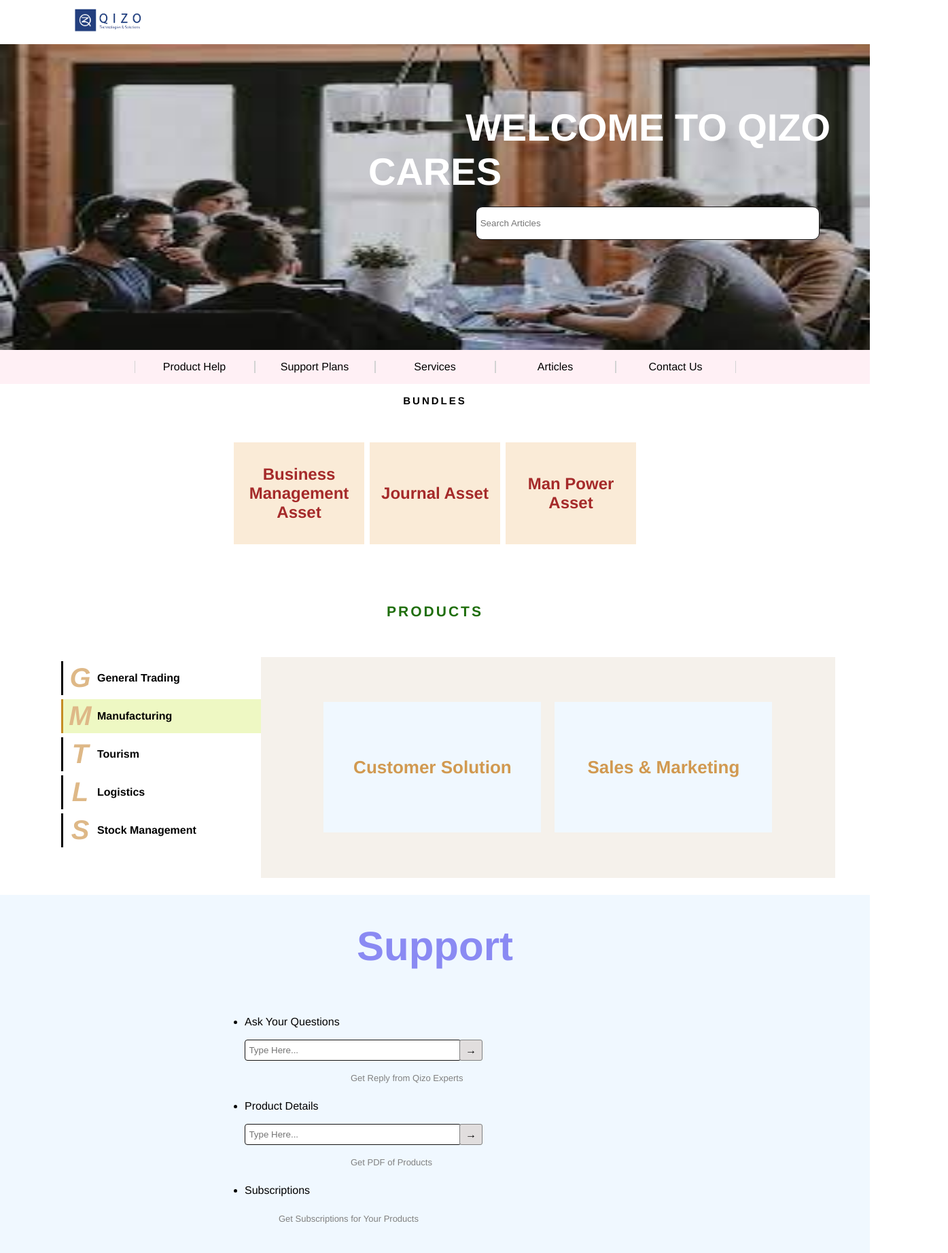
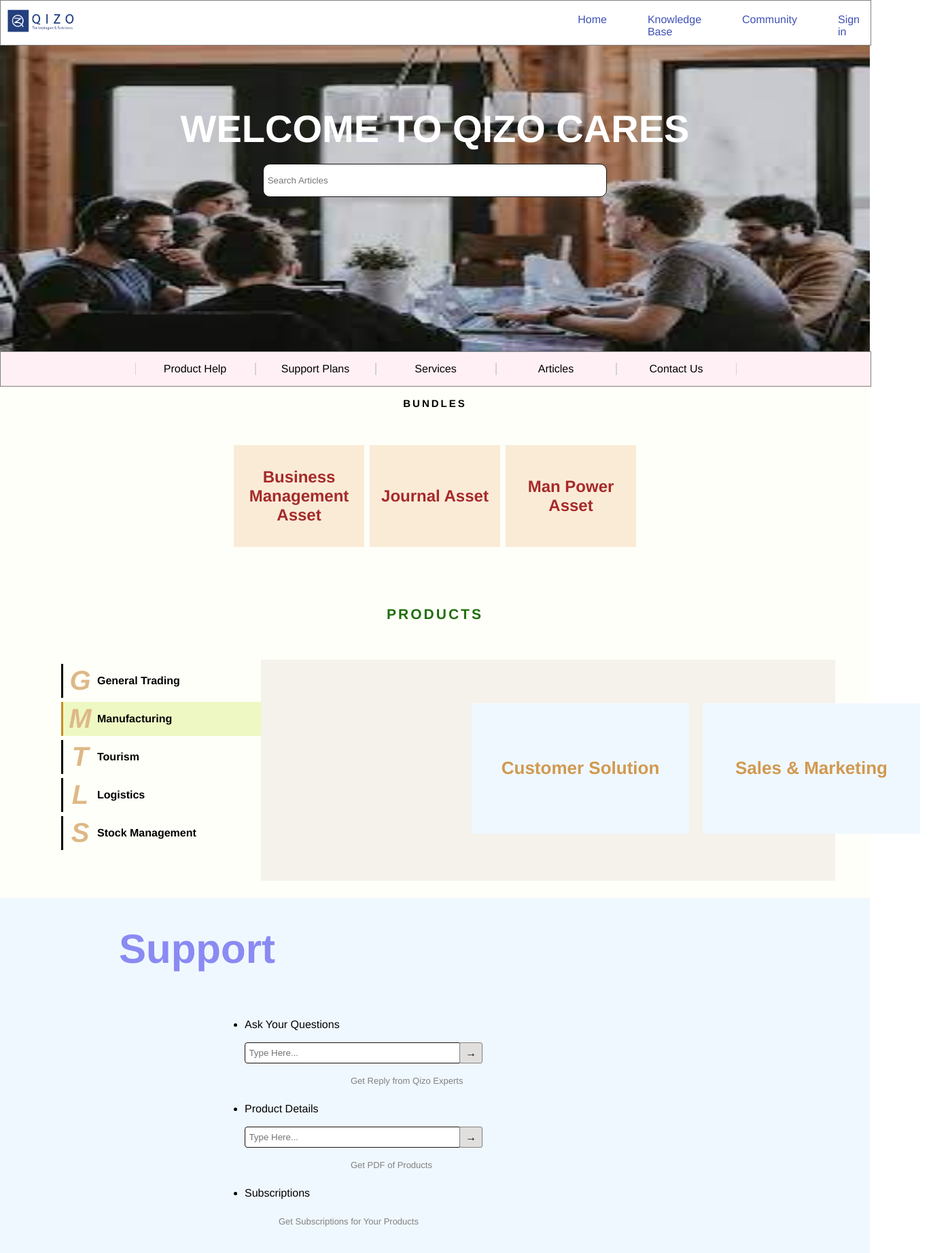
Before and after one commit to labeebalabi/qizosite, a plain HTML site: page s1.html in a window 1280 px wide. Shown: the top 1844 px of the page at 68% size, 1395 px wide, since content can reach past the window. Drawn offline with Linux system fonts and the light colour scheme.

Commit message:
signup page updated . alignment of pages changed .

```diff
--- a/customerstyle.css
+++ b/customerstyle.css
@@ -6,16 +6,22 @@
     width: 100%;
     height: 50px;
     border: 0.5px solid gray;
-
+    display: flex;
+}
+#mainbody{
+    background: #fbf3ea;
+    margin-top: -51px;
 }
 .menuitems{
+    display: flex;
     width: 100px;
     position: relative;
     text-align: center;
-   font-size: 14px;
-
+    font-size: 14px;
+    /* border: solid; */
     float: left;
     height: 100%;
+    /* padding-left: 48px; */
 }
 .menulink{
     text-decoration: none;
@@ -32,7 +38,10 @@
     float: left;
     height: 100%;
     /* border: solid; */
-    left: 60.6%;
+    /* left: 60.6%; */
+    justify-content: end;
+    display: flex;
+    flex-grow: 1;
 }
 .searchicon{
     width: 30px;
@@ -63,6 +72,7 @@
 .one{
     width: 100%;
     height: 30%;
+    display: flex;
 
     position: relative;
     text-align: center;
@@ -73,17 +83,20 @@
     height: fit-content;
     float: left;
     padding: 50px;
+    flex-grow: 1;
 }
 .custoname{
     width: 220px;
     height: 50px;
     color: brown;
     /* border: solid; */
-    float: left;
+    text-align: left;
     font-size: 30px;
     font-style: italic;
     font-weight: bold;
-    margin-top: 52px;
+    margin: 52px 0px;
+    flex-grow: 1;
+
 }
 .two{
 
@@ -170,3 +183,19 @@
 
     float: left;
 }
+
+a.lin:active{
+    background-color: aqua;
+}
+
+
+.stickynav{
+    height: 50px;
+    display: flex;
+    background: lavenderblush;
+    align-items: center;
+    justify-content: center;
+    position: sticky;
+    top: 0px;
+    z-index: 1;
+}
--- a/s1.html
+++ b/s1.html
@@ -41,17 +41,20 @@
 
 
 
-                <div class="search">
+
                     <input type="text" placeholder=" Search Articles" name="" id="sbox">
                    <br>
-                </div>
+
             </div>
             <div class="main2">
                 <div class="header" style="    height: 50px;
                 display: flex;
                 background: lavenderblush;
                 align-items: center;
-                justify-content: center;">
+                justify-content: center;
+                position: sticky;
+                top: 0px;
+                z-index: 1;" >
 
 
                     <div class="items">
@@ -220,7 +223,7 @@
 
 
                 <div class="asset" style="height: 550px;background:aliceblue" id="section2">
-                    <div class="bundle">
+                    <div class="bundle" style="right: 350px;">
                        <h1 style="color: #8a8af3
                        ;">Support</h1>
 
@@ -284,13 +287,13 @@
 
                 </div>
                 <div class="asset" style="height: 400px;background:rgb(250, 221, 226)" id="section3">
-                    <div class="bundle">
+                    <div class="bundle" style="left: 115px;">
                        <h1 style="color: rgb(243, 139, 91)
                        ;">Services</h1>
 
 
                     </div>
-                    <div class="asset3" style="height: 235PX;">
+                    <div class="asset3" style="height: 235PX; justify-content:end;">
                         <div class="scontent" >
                             <ul class="lis">
                                 <li>Product Training
@@ -316,7 +319,7 @@
                 </div>
 
                 <div class="asset" style="height: 350px;background:rgb(252, 242, 242)" id="section4">
-                    <div class="bundle">
+                    <div class="bundle" style="right: 350px;">
                        <h1 style="color: rgb(215, 134, 235)
                        ;">Articles</h1>
 
@@ -350,13 +353,13 @@
                 </div>
 
                 <div class="asset" style="height: 425px;background:rgb(237, 245, 193)" id="section5">
-                    <div class="bundle">
+                    <div class="bundle" style="left: 115px;">
                        <h1 style="color: rgb(94, 243, 139)
                        ;">Contact Us</h1>
 
 
                     </div>
-                    <div class="asset3" style="height: 250PX;">
+                    <div class="asset3" style="height: 250PX;  justify-content:end;">
                         <div class="scontent" >
                             <ul class="lis">
                                 <li>Chat with Us
--- a/signstyle.css
+++ b/signstyle.css
@@ -1,21 +1,32 @@
 body{
-    background: rgb(245 232 230);
+    background-image: url(mainlogo.jpg);
     margin: 0;
+    /* align-items: baseline; */
+    color: darkcyan;
     display: flex;
     justify-content: center;
-    /* align-items: baseline; */
-    color: darkcyan;
-    position: relative;
 }
 
+#all{
+    display: flex;
+    justify-content: center;
+}
 .signbody{
     width: 600px;
     height: 489px;
+    position: relative;
+    top: 120px;
+    background-color: #2e138b;
+    color: #fafff6;
+}
+.describe{
+    width: 400px;
+    height: 489px;
+    text-align: center;
 
     position: relative;
-    top: 84px;
-    background-color:crimson;
-    color: #fafff6;
+    top: 120px;
+    background: aliceblue;
 }
 
 .textbox{
@@ -33,9 +44,30 @@
 
 .button{
     border: none;
-    padding: 7px;
-    background:#a36076;
+    padding: 5px;
+    background: #ef200b;
+    border-radius: 24px;
     font-size: 17px;
     color: white;
+    padding-left: 14px;
+    padding-right: 14px;
     font-weight: bold;
 }
+
+.pic{
+
+    margin-top: 100px;
+    font-size: 23px;
+    color: darkblue;
+    text-decoration: underline;
+    font-family: auto;
+    /* font-style: italic; */
+}
+.about{
+       /* border: solid; */
+
+       font-style: italic;
+       font-size: 19px;
+       color: darkslateblue;
+
+}
--- a/supportstyle.css
+++ b/supportstyle.css
@@ -1,49 +1,62 @@
 body{
     margin: 0;
     font-family:Helvetica, sans-serif ;
+    padding: 0px;
+    margin: 0px;
+    height: 100%;
+    width: 100%;
+    overflow-x: hidden;
 
 }
 
 .header{
     width: 100%;
-    height: 27px;
-    position: relative;
+    height: 65px;
+
+    display: flex;
+    justify-content: center;
+    border: 0.5px gray solid;
 
 }
 
 .logo
 {
-    width: 45%;
-    position: relative;
-    float: left;
-    padding-left: 100px;
+    width: 500px;
+
+    height: 100%;
+    flex-grow: 1;
 
 }
 .menu{
     float: left;
-    width: 49%;
-    position: relative;
-    height: 60px;
+    width: 36%;
+    /* position: relative; */
+    height: 100%;
+    /* border: solid; */
     color: #3f51b5;
+    display: flex;
+    align-items: center;
+    /* flex-grow: 1; */
 
 
 
 }
 .menuitems{
-    float: left;
+
     width: fit-content;
     /* border: solid; */
     padding: 2px 30px;
+    height: 28px;
 
-    height: 28px;
-    margin: 18px 0px;
 }
 
 #mainbody{
     width: 100%;
     height: 2730px;
     position: relative;
+    margin-top: -38px;
     /* margin: 0 auto; */
+    background-color: #fefff8;
 
 }
 
@@ -71,9 +84,9 @@
     width: 500px;
     height: 45px;
     border: 0.5px solid #141313;
-    position: relative;
+    /* position: relative; */
     border-radius: 10px;
-    left: 700px;
+    /* left: 700px; */
 
 }
 .items{
@@ -193,16 +206,18 @@
 
 }
 .rightside{
-    justify-content: center;
+      /* justify-content: center; */
       width: 66%;
       height: 325px;
-
+      flex-grow: 1;
       position: relative;
       /* color: #dbc8b2; */
       display: flex;
       background: #f5f1eb;
       float: left;
-    align-items: center;
+      text-align: center;
+      /* justify-content: space-around; */
+      /* align-items: center; */
 }
 .lfirst{
     width: 50px;
@@ -251,14 +266,15 @@
     width: 700px;
     height: 300px;
     display: flex;
-
     justify-content: center;
     align-items: center;
+
+    margin-left: 300px;
+    margin-top: 10px;
 }
 .rightone{
     width: 320px;
     height: 192px;
-
     float: left;
     margin: 10px;
     background: aliceblue;
@@ -269,9 +285,17 @@
     justify-content: center;
     font-weight: bold;
     font-size: 26px;
+    flex-grow: 1;
 }
 
 .sec{
     text-decoration: none;
     color: black;
 }
+
+.sides{
+    width: auto;
+    height: 330px;
+
+    display: flex;
+}
```
Also changed, not shown: customer.html (+1 -1 lines), s2.html (+12 -9 lines), s3.html (+12 -10 lines), s4.html (+12 -10 lines), signup.html (+10 -0 lines), support.html (+11 -4 lines), a.jpg (added), mainlogo.jpg (added), q1.png (added). Lines whose indentation alone changed are shown as unchanged.
